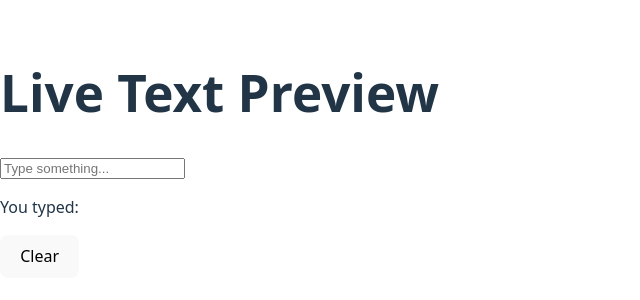
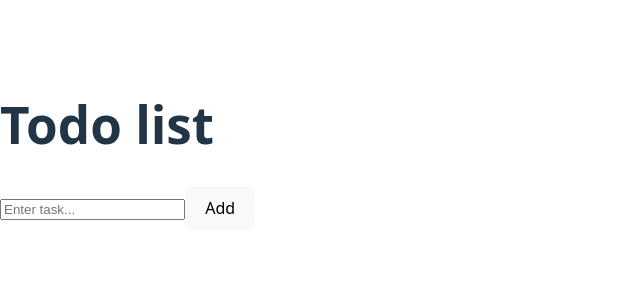
Before and after one commit to Twink26/Revision-fundamentals, a React (Vite) app in the folder react-revise/: page / in a window 1280 px wide. Shown: the part 246-546 px from the top of the page, without its empty margins (0-640 px from the left). Built offline with nearby package versions, Linux system fonts and the light colour scheme.

Commit message:
todo app

```diff
--- a/react-revise/src/App.jsx
+++ b/react-revise/src/App.jsx
@@ -1,30 +1,37 @@
 import { useState } from "react"
 
 function App() {
-  const [text, setText] = useState("")
+  const [task, setTask] = useState("")
+  const [todos, setTodos] = useState([])
 
   function handleChange(e) {
-    setText(e.target.value)
+    setTask(e.target.value)
   }
 
-  function clearText() {
-    setText("")
+  function addTodo() {
+    if (task.trim() === "") return
+    setTodos([...todos, { id: Date.now(), text: task }])
+    setTask("")
   }
 
   return (
     <>
-      <h1>Live Text Preview</h1>
+      <h1>Todo list</h1>
 
       <input
         type="text"
-        value={text}
+        value={task}
         onChange={handleChange}
-        placeholder="Type something..."
+        placeholder="Enter task..."
       />
 
-      <p>You typed: {text}</p>
+      <button onClick={addTodo}>Add</button>
 
-      <button onClick={clearText}>Clear</button>
+      <ul>
+        {todos.map((todo) => (
+          <li key={todo.id}>{todo.text}</li>
+        ))}
+      </ul>
     </>
   )
 }
```
